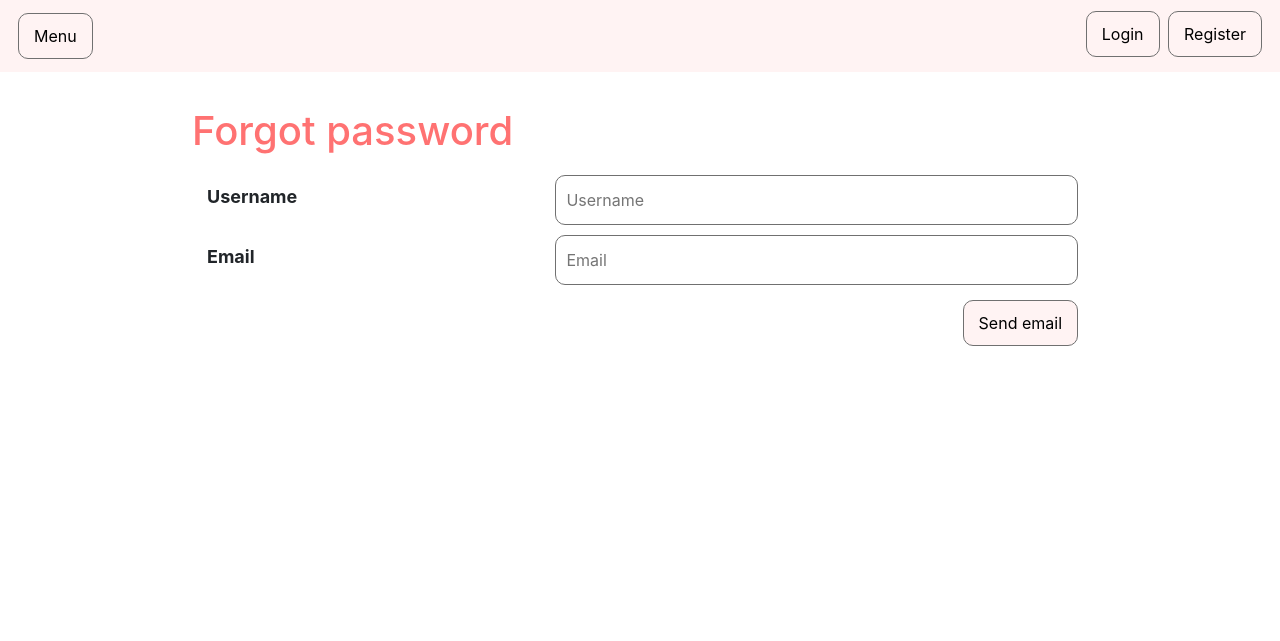
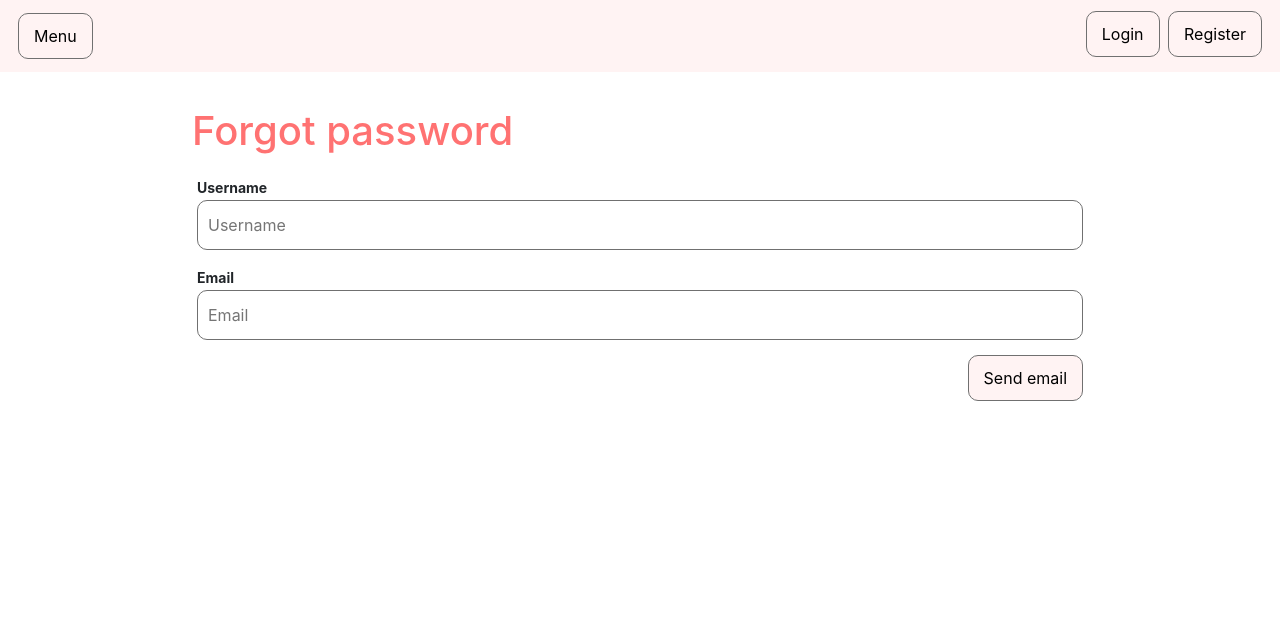
Before and after one commit to Nickvs99/MusicMatch, a Django app: page /forgot_password/ in a window 1280 px wide. Shown: the top 641 px of the page. Run offline with Django 3.2, Linux system fonts and the light colour scheme; parts of the project's set-up code (start-up, migrations or seed data) failed here and were passed over; some libraries are stand-ins or nearby versions.

Commit message:
Updated all label-input combination to be the same across the site.

```diff
--- a/MusicMatch/main/static/main/css/styles.css
+++ b/MusicMatch/main/static/main/css/styles.css
@@ -232,22 +232,8 @@ footer {
 }
 
 .login-row {
-  overflow: hidden;
   padding-left: 15px;
   padding-right: 10px;
-  display: -webkit-box;
-  display: -ms-flexbox;
-  display: flex;
-  margin-top: 10px;
-}
-
-.login-label {
-  width: 40%;
-  -ms-flex-item-align: center;
-      -ms-grid-row-align: center;
-      align-self: center;
-  font-weight: bold;
-  font-size: 18px;
 }
 
 .login-input {
@@ -277,4 +263,26 @@ footer {
   padding-left: 15px;
   padding-right: 10px;
 }
+
+.f-row {
+  margin: 15px 5px 5px 5px;
+}
+
+.label-form {
+  margin: 0 0 2px 0;
+  font-size: 14px;
+  font-weight: bold;
+}
+
+.input-form {
+  width: 100%;
+}
+
+.invalid-input {
+  border-color: red;
+}
+
+.error-text {
+  color: red;
+}
 /*# sourceMappingURL=styles.css.map */
--- a/MusicMatch/main/static/main/css/styles.scss
+++ b/MusicMatch/main/static/main/css/styles.scss
@@ -224,19 +224,8 @@ $login-padding-right:10px;
 }
 
 .login-row {
-    overflow:hidden;
     padding-left: $login-padding-left;
     padding-right: $login-padding-right;
-    display: flex;
-    margin-top:10px;
-}
-
-
-.login-label {
-    width:40%;
-    align-self: center;
-    font-weight:bold;
-    font-size: 18px;
 }
 
 .login-input {
@@ -264,3 +253,27 @@ $login-padding-right:10px;
     padding-left: $login-padding-left;
     padding-right: $login-padding-right;
 }
+
+.f-row{
+    margin: 15px 5px 5px 5px;
+}
+
+.label-form {
+    margin:0 0 2px 0;
+    font-size: 14px;
+    font-weight:bold;
+
+}
+
+.input-form {
+    width:100%;
+}
+
+$error-color: red;
+.invalid-input {
+    border-color: $error-color;
+}
+
+.error-text {
+    color: $error-color;
+}
--- a/MusicMatch/main/templates/main/forgot_password.html
+++ b/MusicMatch/main/templates/main/forgot_password.html
@@ -17,17 +17,17 @@
     <form action="{% url 'forgot_password' %}" method="post" id="formForgotPassword">
         {% csrf_token %}
 
-        <div class="login-row">
-            <label for="inputUsername" class="login-label">Username</label>
-            <input name="username" class="input-text login-input" type="text" placeholder="Username" id="inputUsername">
+        <div class="f-row">
+            <label for="inputUsername" class="label-form">Username</label>
+            <input name="username" class="input-text input-form" type="text" placeholder="Username" id="inputUsername">
         </div>
 
-        <div class="login-row">
-            <label for="inputEmail" class="login-label">Email</label>
-            <input name="email" class="input-text login-input" type="text" placeholder="Email" id="inputEmail">
+        <div class="f-row">
+            <label for="inputEmail" class="label-form">Email</label>
+            <input name="email" class="input-text input-form" type="text" placeholder="Email" id="inputEmail">
         </div>
 
-        <div class="login-row">
+        <div class="f-row">
             <button type="submit" id="submitForm" class="submit">Send email</button>
         </div>
     </form>
--- a/MusicMatch/main/templates/main/login.html
+++ b/MusicMatch/main/templates/main/login.html
@@ -3,17 +3,17 @@
 
     <form action="{% url 'login' %}" method="post">
         {% csrf_token %}
-        <div class="login-row">
-            <label for="inputUsernameLogin" class="login-label">Username</label>
-            <input name="username" class="input-text login-input" type="text" placeholder="username" id="inputUsernameLogin"/>
+        <div class="f-row login-row">
+            <label for="inputUsernameLogin" class="label-form">Username</label>
+            <input name="username" class="input-text input-form" type="text" placeholder="username" id="inputUsernameLogin"/>
         </div>
 
-        <div class="login-row">
-            <label for="inputPassword" class="login-label">Password</label>
-            <input name="password" class="input-text login-input" type="password" placeholder="password" id=inputPassword/>
+        <div class="f-row login-row">
+            <label for="inputPassword" class="label-form">Password</label>
+            <input name="password" class="input-text input-form" type="password" placeholder="password" id=inputPassword/>
         </div>
 
-        <div class="login-row">
+        <div class="f-row login-row">
             <a href="{% url 'forgot_password' %}" class="text-link" id="forgot-link">
                 Forgot password?
             </a>
```
Also changed, not shown: MusicMatch/main/static/main/css/register.css (deleted, +0 -22 lines), MusicMatch/main/static/main/css/register.scss (deleted, +0 -24 lines), MusicMatch/main/templates/main/change_password.html (+7 -7 lines), MusicMatch/main/templates/main/register.html (+8 -9 lines), 2 other files.
